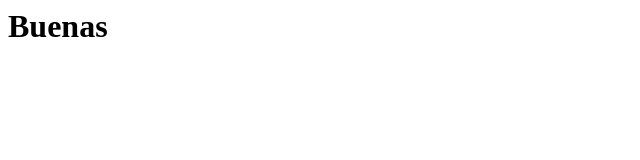
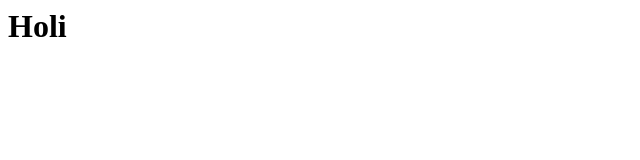
Before and after one commit to shnao1/GIT_LOVELACE, a plain HTML site: page Ramas/index.html in a window 1280 px wide. Shown: the full height of the page, 0-640 px from the left. Drawn offline with Linux system fonts and the light colour scheme.

Commit message:
Cambie el titulo

```diff
--- a/Ramas/index.html
+++ b/Ramas/index.html
@@ -5,6 +5,6 @@
     <title>Document</title>
 </head>
 <body>
-    <h1>Buenas</h1>
+    <h1>Holi</h1>
 </body>
 </html>
```
